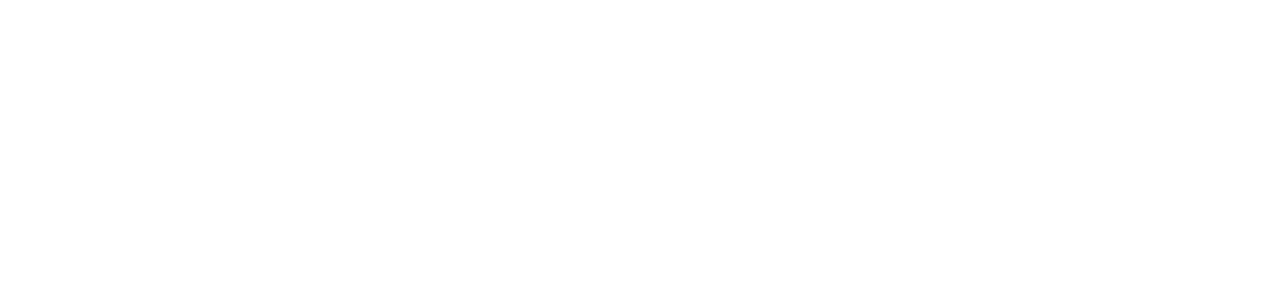
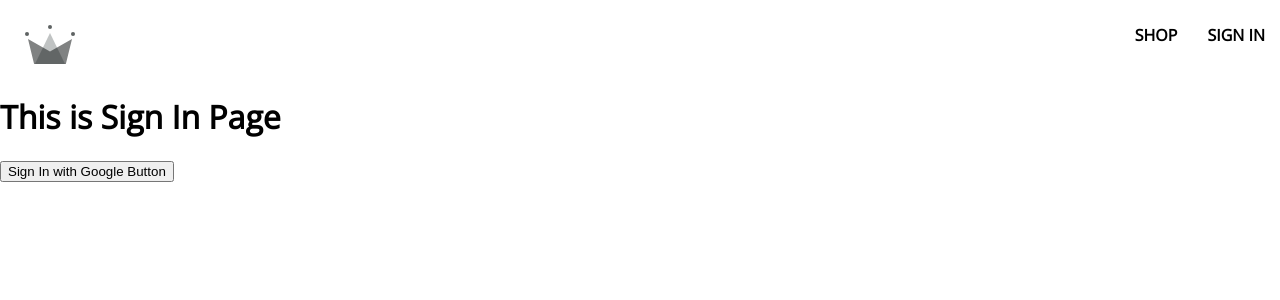
Before and after one commit to PrachetShah/clothing-ecommerce-site, a React (Create React App) app: page /sign-in in a window 1280 px wide. Before the commit this address had no page. Shown: the top 300 px of the page. Built offline with nearby package versions, Linux system fonts and the light colour scheme.

Commit message:
started working on auth with firebase

```diff
--- a/package.json
+++ b/package.json
@@ -6,6 +6,7 @@
     "@testing-library/jest-dom": "^5.16.5",
     "@testing-library/react": "^13.4.0",
     "@testing-library/user-event": "^13.5.0",
+    "firebase": "^9.16.0",
     "react": "^18.2.0",
     "react-dom": "^18.2.0",
     "react-router-dom": "^6.8.0",
--- a/src/App.js
+++ b/src/App.js
@@ -1,6 +1,7 @@
 import Home from "./routes/home/home.component";
 import { Routes, Route } from "react-router-dom";
 import Navigation from "./routes/navigation/navigation.component";
+import SignIn from "./routes/sign-in/sign-in.component";
 
 const Shop = () => {
   return (
@@ -17,6 +18,7 @@
         <Route index element={<Home />} />
         {/* This is now  a child */}
         <Route path="shop" element={<Shop />} />
+        <Route path="sign-in" element={<SignIn />} />
       </Route>
     </Routes>
   );
--- a/src/routes/navigation/navigation.component.jsx
+++ b/src/routes/navigation/navigation.component.jsx
@@ -14,6 +14,9 @@
           <Link className="nav-link" to="/shop">
             SHOP
           </Link>
+          <Link className="nav-link" to="/sign-in">
+            SIGN IN
+          </Link>
         </div>
       </div>
 
--- /dev/null
+++ b/src/routes/sign-in/sign-in.component.jsx
@@ -0,0 +1,17 @@
+import { signInWithGooglePopup } from "../../utils/firebase/firebase.utils";
+
+const SignIn = () => {
+  const logGoogleUser = async () => {
+    const response = await signInWithGooglePopup();
+    console.log(response);
+  };
+
+  return (
+    <div>
+      <h1>This is Sign In Page</h1>
+      <button onClick={logGoogleUser}>Sign In with Google Button</button>
+    </div>
+  );
+};
+
+export default SignIn;
--- /dev/null
+++ b/src/utils/firebase/firebase.utils.js
@@ -0,0 +1,29 @@
+import { initializeApp } from "firebase/app";
+import {
+  getAuth,
+  sigInWithRedirect,
+  signInWithPopup,
+  GoogleAuthProvider,
+} from "firebase/auth";
+
+// Your web app's Firebase configuration
+const firebaseConfig = {
+  apiKey: "AIzaSyC0q7e4UQSRv8p1KGoDAlxnGxEb5o5igVo",
+  authDomain: "ecommerce-store-e846c.firebaseapp.com",
+  projectId: "ecommerce-store-e846c",
+  storageBucket: "ecommerce-store-e846c.appspot.com",
+  messagingSenderId: "69184092990",
+  appId: "1:69184092990:web:3332f660a866e84588ca6f",
+};
+
+// Initialize Firebase
+const firebaseApp = initializeApp(firebaseConfig);
+
+const provider = new GoogleAuthProvider();
+provider.setCustomParameters({
+  prompt: "select_account",
+});
+
+// There can be multiple providers for diff methods but one app has a single Auth i.e. getAuth()
+export const auth = getAuth();
+export const signInWithGooglePopup = () => signInWithPopup(auth, provider);
```
Also changed, not shown: 1 other file (tests, documents, lock files or other folders).
